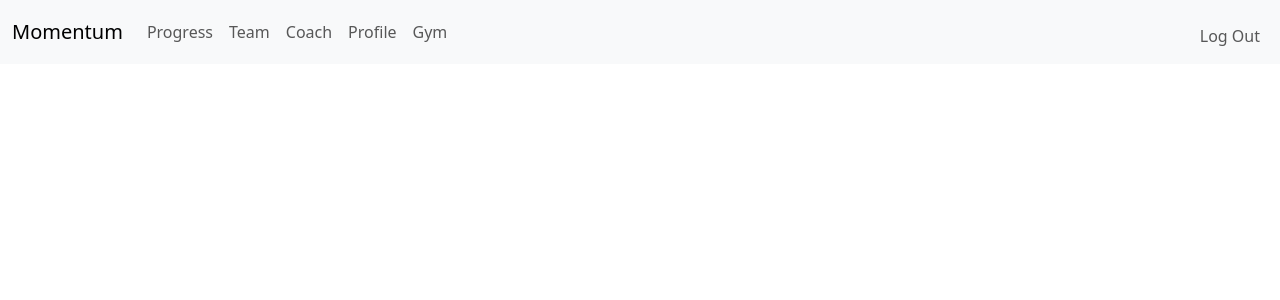
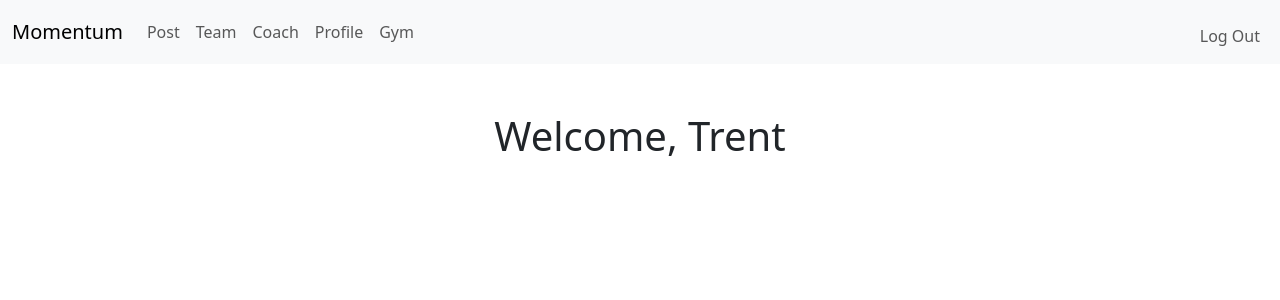
Before and after one commit to trentKR/Momentum, a Flask app: page /profile in a window 1280 px wide. Shown: the top 300 px of the page. Run offline with Flask 3, Linux system fonts and the light colour scheme; a user stored in the database is signed in; some libraries are stand-ins or nearby versions.

Commit message:
rename page progress -> post, start profile content

```diff
--- a/app.py
+++ b/app.py
@@ -129,11 +129,11 @@ def index():
     return render_template("index.html", methods=["GET", "POST"])
 
 
-@app.route("/progress")
+@app.route("/post")
 @login_required
-def progress():
+def post():
     """Progress"""
-    return render_template("progress.html")
+    return render_template("post.html")
 
 
 @app.route("/team", methods=["GET", "POST"])
@@ -152,9 +152,18 @@ def coach():
 
 @app.route("/profile", methods=["GET", "POST"])
 @login_required
-def bio():
-    """bio"""
-    return render_template("profile.html")
+def profile():
+    """profile"""
+    # set user to current session
+    user = session["user_id"]
+
+    # retrieve user's username
+    username = db.execute("SELECT username FROM users WHERE id = (?)", user)[0]["username"]
+
+    # render profile page
+    return render_template("profile.html", username=username)
+
+
 
 
 @app.route("/gym", methods=["GET", "POST"])
--- a/templates/layout.html
+++ b/templates/layout.html
@@ -24,7 +24,7 @@
                     <div class="collapse navbar-collapse" id="navbarSupportedContent">
                         {% if session["user_id"] %}
                         <ul class="navbar-nav me-auto mb-2 mb-lg-0">
-                            <li class="nav-item"><a class="nav-link" aria-current="page" href="/progress">Progress</a></li>
+                            <li class="nav-item"><a class="nav-link" aria-current="page" href="/post">Post</a></li>
                             <li class="nav-item"><a class="nav-link" aria-current="page" href="/team">Team</a> </li>
                             <li class="nav-item"><a class="nav-link" aria-current="page" href="/coach">Coach</a></li>
                             <li class="nav-item"><a class="nav-link" aria-current="page" href="/profile">Profile</a></li>
--- a/templates/profile.html
+++ b/templates/profile.html
@@ -5,4 +5,5 @@
 {% endblock %}
 
 {% block main %}
+    <h1>Welcome, {{ username }}</h1>
 {% endblock %}
```
Also changed, not shown: templates/post.html (renamed from templates/progress.html), 2 other files.
